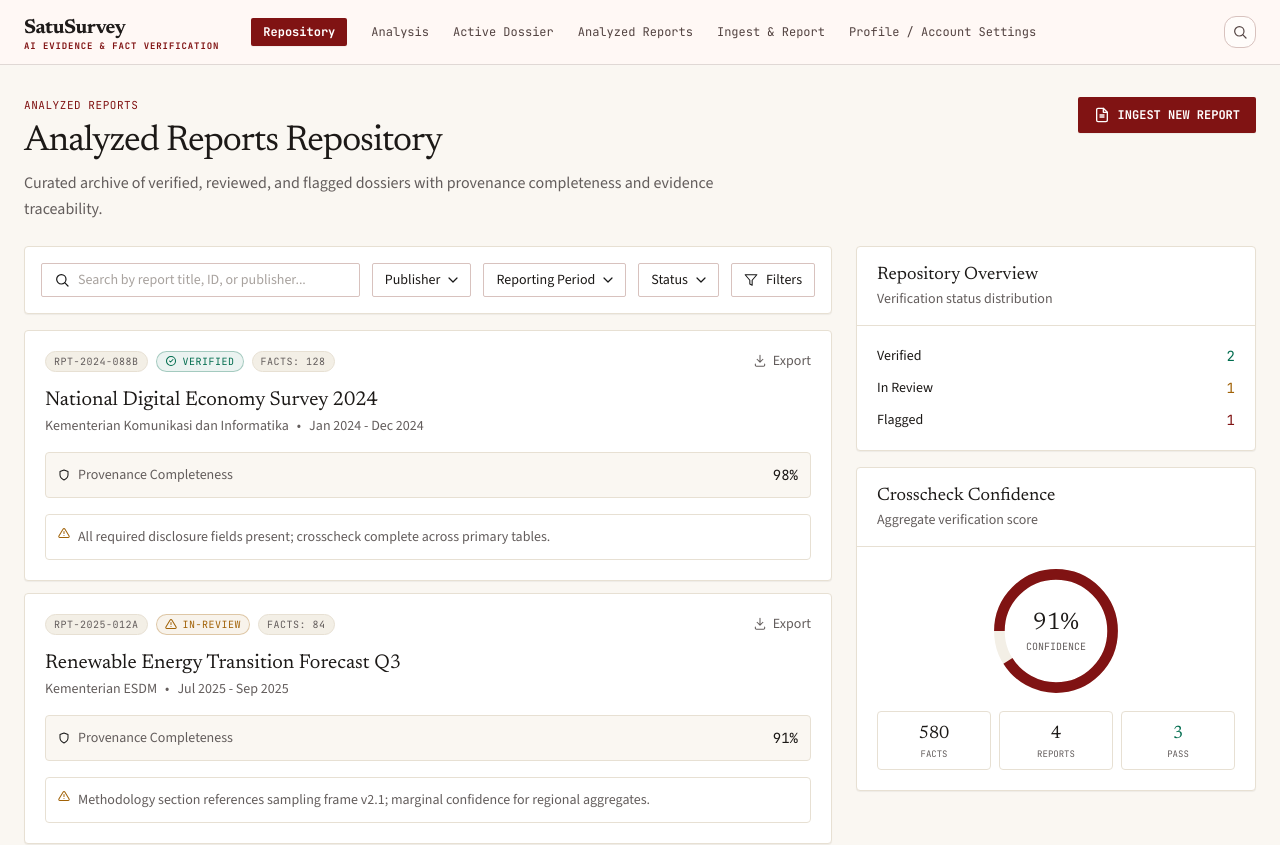
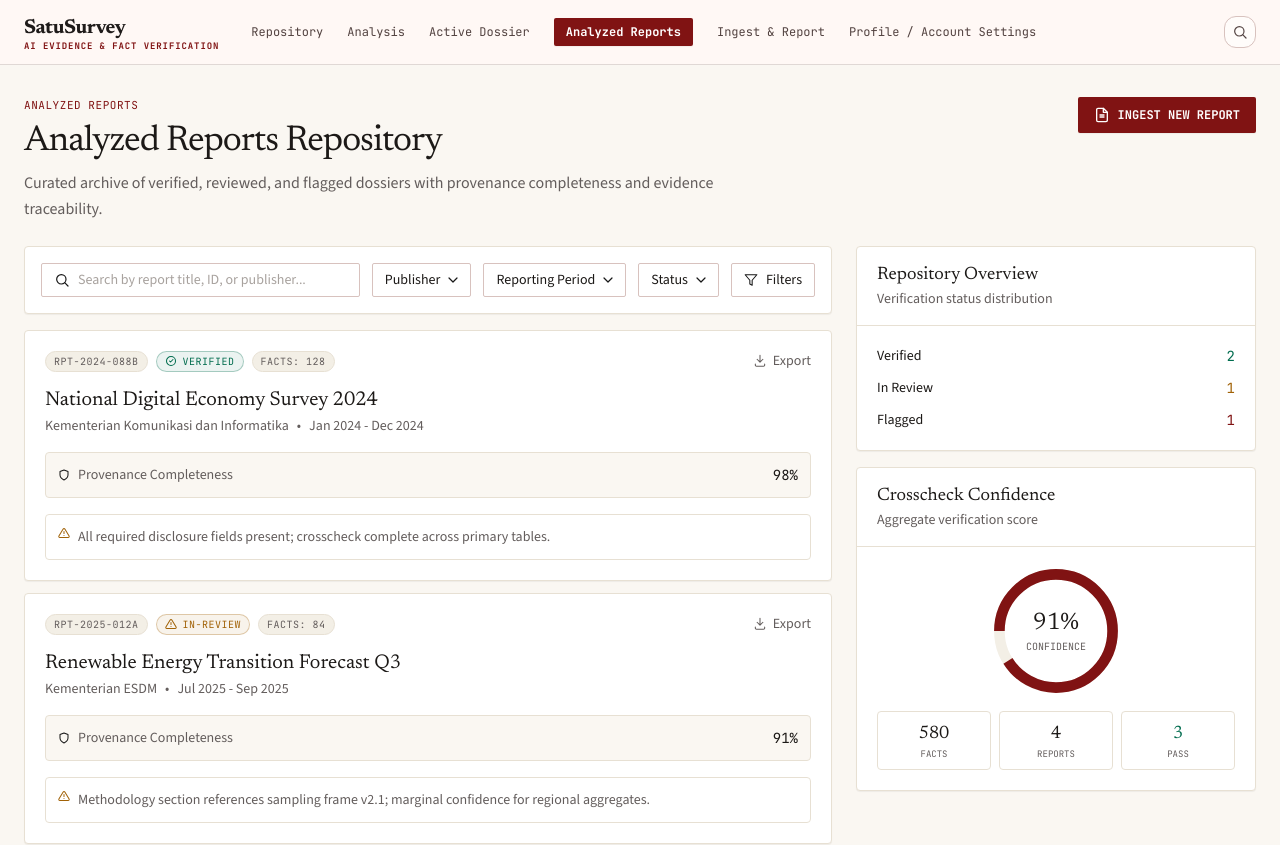
Before and after one commit to zufar-irawan/satu_survey, a Next.js app in the folder frontend/: page /repository in a window 1280 px wide. Shown: the top 845 px of the page. Built offline with nearby package versions, Linux system fonts and the light colour scheme.

Commit message:
fix: set analyzed reports active state

```diff
--- a/frontend/app/repository/page.tsx
+++ b/frontend/app/repository/page.tsx
@@ -128,10 +128,10 @@ export default function RepositoryPage() {
               <div className="font-[family-name:var(--font-jetbrains-mono)] font-bold text-[#801313] text-[9px] tracking-[0.9px] uppercase leading-[9px]">AI EVIDENCE & FACT VERIFICATION</div>
             </div>
             <nav className="hidden md:flex items-center gap-6 flex-nowrap">
-              <Link href="/repository" className="bg-[#801313] px-3 py-1.5 rounded-[2px] font-[family-name:var(--font-jetbrains-mono)] text-xs text-white font-bold leading-4 shadow-[0px_1px_1px_rgba(0,0,0,0.05)]">Repository</Link>
+              <Link href="/repository" className="font-[family-name:var(--font-jetbrains-mono)] text-xs text-[#534341] hover:text-[#1f1b1a] leading-4">Repository</Link>
               <Link href="/evidence-analysis" className="font-[family-name:var(--font-jetbrains-mono)] text-xs text-[#534341] hover:text-[#1f1b1a] leading-4">Analysis</Link>
               <Link href="/dossier" className="font-[family-name:var(--font-jetbrains-mono)] text-xs text-[#534341] hover:text-[#1f1b1a] leading-4">Active Dossier</Link>
-              <Link href="/repository" className="font-[family-name:var(--font-jetbrains-mono)] text-xs text-[#534341] hover:text-[#1f1b1a] leading-4">Analyzed Reports</Link>
+              <Link href="/repository" className="bg-[#801313] px-3 py-1.5 rounded-[2px] font-[family-name:var(--font-jetbrains-mono)] text-xs text-white font-bold leading-4 shadow-[0px_1px_1px_rgba(0,0,0,0.05)]">Analyzed Reports</Link>
               <Link href="/" className="font-[family-name:var(--font-jetbrains-mono)] text-xs text-[#534341] hover:text-[#1f1b1a] leading-4">Ingest & Report</Link>
               <Link href="/profile" className="font-[family-name:var(--font-jetbrains-mono)] text-xs text-[#534341] hover:text-[#1f1b1a] leading-4">Profile / Account Settings</Link>
             </nav>
```
